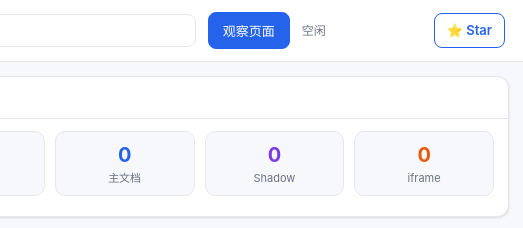
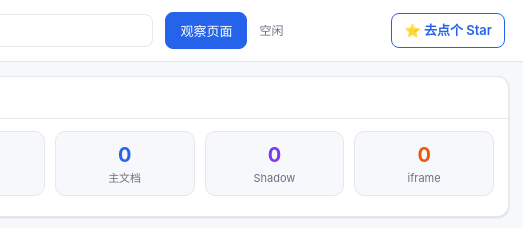
Before and after one commit to moshui963/jev-webcontrol, a browser extension: page public/index.html in a window 1280 px wide. Shown: the top 228 px of the page, 757-1280 px from the left. Drawn offline with Linux system fonts and the light colour scheme.

Commit message:
fix: 顶部 Star 链接加文字引导（去点个 Star），两处 UI 保持一致

```diff
--- a/public/index.html
+++ b/public/index.html
@@ -165,7 +165,7 @@
   <input id="url" placeholder="https://example.com  （支持任意网页，含 Shadow DOM / iframe）" />
   <button id="observe" class="primary">观察页面</button>
   <span id="status" class="status">空闲</span>
-  <a id="star" href="https://github.com/moshui963/jev-webcontrol" target="_blank" rel="noopener" title="给项目点个 Star ⭐">⭐ Star</a>
+  <a id="star" href="https://github.com/moshui963/jev-webcontrol" target="_blank" rel="noopener" title="喜欢的话，去 GitHub 给项目点个 Star 支持作者～">⭐ 去点个 Star</a>
 </header>
 
 <main>
```
